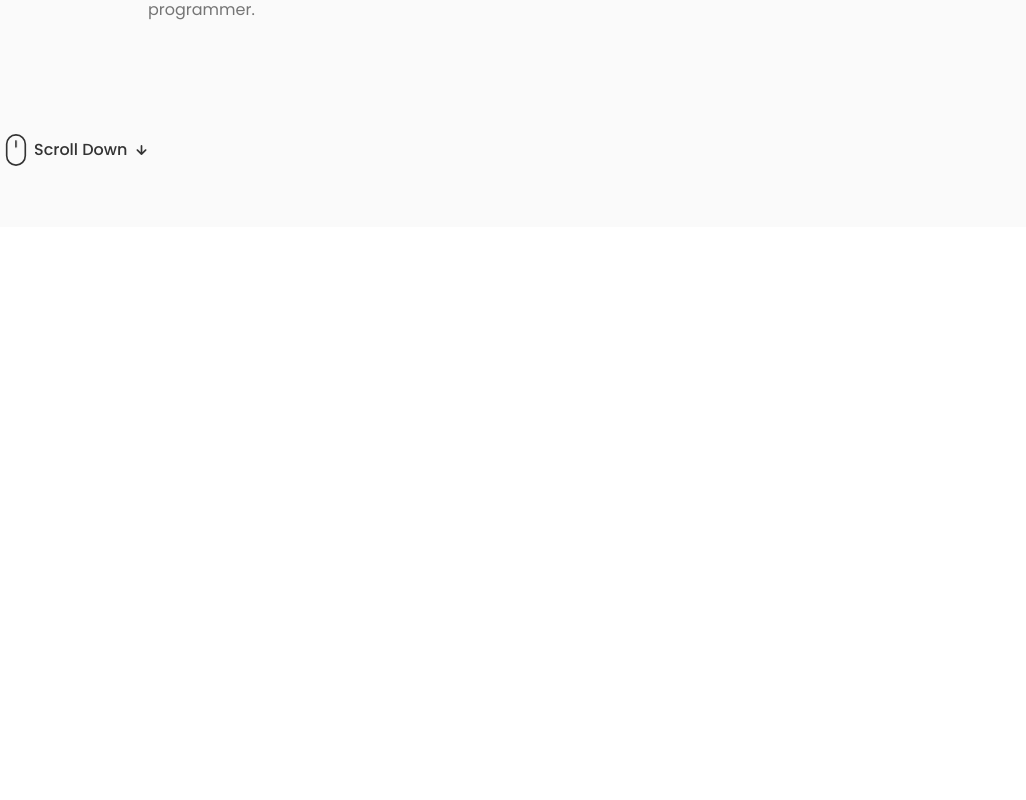
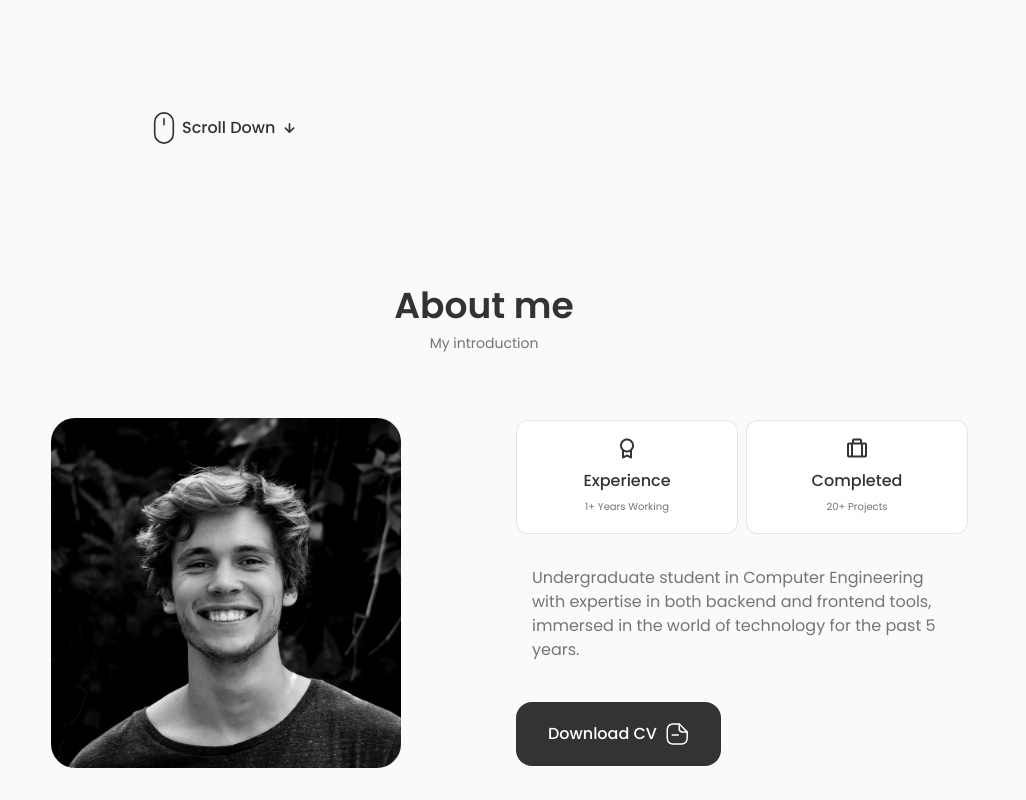
Before and after one commit to marcoafm26/my-portfolio-website, a React (Vite) app: page / in a window 1280 px wide. Shown: the part 573-1373 px from the top of the page, without its empty margins (0-1026 px from the left). Before the commit the page ends 800 px from the top, so only its background shows below. Built offline with nearby package versions, Linux system fonts and the light colour scheme.

Commit message:
concluded about section

```diff
--- a/src/App.jsx
+++ b/src/App.jsx
@@ -1,5 +1,6 @@
 // import React from 'react';
 import './App.css';
+import About from './components/about/About';
 import Header from './components/header/header';
 import Home from './components/home/Home';
 function App() {
@@ -8,6 +9,7 @@
             <Header />
             <main className="main">
                 <Home />
+                <About/>
             </main>
         </div>
     );
--- /dev/null
+++ b/src/components/about/About.jsx
@@ -0,0 +1,57 @@
+// import React from 'react';
+import cv from '../../assets/Resume.pdf';
+import AboutImg from '../../assets/about.jpg';
+import Info from './Info';
+import './about.css';
+const About = () => {
+    return (
+        <section className="about section" id="about">
+            <h2 className="section__title">About me</h2>
+            <span className="section__subtitle">My introduction</span>
+
+            <div className="about__container container grid">
+                <img src={AboutImg} alt="" className="about__img" />
+                <div className="about__data">
+                    <Info />
+
+                    <p className="about__description">
+                        Undergraduate student in Computer Engineering with
+                        expertise in both backend and frontend tools, immersed
+                        in the world of technology for the past 5 years.
+                    </p>
+
+                    <a download="" href={cv} className="button button--flex">
+                        Download CV
+                        <svg
+                            className="button__icon"
+                            xmlns="http://www.w3.org/2000/svg"
+                            width="24"
+                            height="24"
+                            viewBox="0 0 24 24"
+                            fill="none"
+                        >
+                            <path
+                                d="M15.25 22.7502H9.25C3.82 22.7502 1.5 20.4302 1.5 15.0002V9.00024C1.5 3.57024 3.82 1.25024 9.25 1.25024H14.25C14.66 1.25024 15 1.59024 15 2.00024C15 2.41024 14.66 2.75024 14.25 2.75024H9.25C4.64 2.75024 3 4.39024 3 9.00024V15.0002C3 19.6102 4.64 21.2502 9.25 21.2502H15.25C19.86 21.2502 21.5 19.6102 21.5 15.0002V10.0002C21.5 9.59024 21.84 9.25024 22.25 9.25024C22.66 9.25024 23 9.59024 23 10.0002V15.0002C23 20.4302 20.68 22.7502 15.25 22.7502Z"
+                                fill="var(--container-color)"
+                            ></path>
+                            <path
+                                d="M22.25 10.7502H18.25C14.83 10.7502 13.5 9.42023 13.5 6.00023V2.00023C13.5 1.70023 13.68 1.42023 13.96 1.31023C14.24 1.19023 14.56 1.26023 14.78 1.47023L22.78 9.47023C22.99 9.68023 23.06 10.0102 22.94 10.2902C22.82 10.5702 22.55 10.7502 22.25 10.7502ZM15 3.81023V6.00023C15 8.58023 15.67 9.25023 18.25 9.25023H20.44L15 3.81023Z"
+                                fill="var(--container-color)"
+                            ></path>
+                            <path
+                                d="M13.25 13.7502H7.25C6.84 13.7502 6.5 13.4102 6.5 13.0002C6.5 12.5902 6.84 12.2502 7.25 12.2502H13.25C13.66 12.2502 14 12.5902 14 13.0002C14 13.4102 13.66 13.7502 13.25 13.7502Z"
+                                fill="var(--container-color)"
+                            ></path>
+                            <path
+                                d="M11.25 17.7502H7.25C6.84 17.7502 6.5 17.4102 6.5 17.0002C6.5 16.5902 6.84 16.2502 7.25 16.2502H11.25C11.66 16.2502 12 16.5902 12 17.0002C12 17.4102 11.66 17.7502 11.25 17.7502Z"
+                                fill="var(--title-color)"
+                            ></path>
+                        </svg>
+                    </a>
+                </div>
+            </div>
+        </section>
+    );
+};
+
+export default About;
--- /dev/null
+++ b/src/components/about/Info.jsx
@@ -0,0 +1,21 @@
+// import React from 'react';
+import './about.css';
+
+const Info = () => {
+    return (
+        <div className="about__info grid">
+            <div className="about__box">
+                <i className="bx bx-award about__icon"></i>
+                <h3 className="about__title">Experience</h3>
+                <span className="about__subtitle">1+ Years Working</span>
+            </div>
+            <div className="about__box">
+                <i className="bx bx-briefcase-alt about__icon"></i>
+                <h3 className="about__title">Completed</h3>
+                <span className="about__subtitle">20+ Projects</span>
+            </div>
+        </div>
+    );
+};
+
+export default Info;
--- /dev/null
+++ b/src/components/about/about.css
@@ -0,0 +1,45 @@
+.about__container {
+    grid-template-columns: repeat(2, 1fr);
+    align-items: center;
+    column-gap: 4rem;
+}
+
+.about__img {
+    width: 350px;
+    border-radius: 1.5rem;
+    justify-self: center;
+}
+
+.about__info {
+    grid-template-columns: repeat(2, 1fr);
+    gap: 0.5rem;
+    margin-bottom: var(--mb-2);
+}
+
+.about__box {
+    background-color: var(--container-color);
+    border: 1px solid rgba(0, 0, 0, 0.1);
+    border-radius: 0.75rem;
+    text-align: center;
+    padding: 1rem 1.25rem;
+}
+
+.about__icon {
+    font-size: 1.5rem;
+    color: var(--title-color);
+    margin-bottom: var(--mb-0-5);
+}
+
+.about__title {
+    font-size: var(--smal-font-size);
+    font-weight: var(--font-medium);
+}
+
+.about__subtitle {
+    font-size: var(--tiny-font-size);
+}
+
+.about__description {
+    padding: 0 1rem 0 1rem;
+    margin-bottom: var(--mb-2-5);
+}
--- a/src/components/home/ScrollDown.jsx
+++ b/src/components/home/ScrollDown.jsx
@@ -1,8 +1,9 @@
 // import React from 'react';
+import './home.css';
 
 const ScrollDown = () => {
     return (
-        <div className="home_scroll">
+        <div className="home__scroll">
             <a href="#about" className="home__scroll-button button--flex">
                 <svg
                     width="32px"
```
Also changed, not shown: 1 other file (tests, documents, lock files or other folders).
